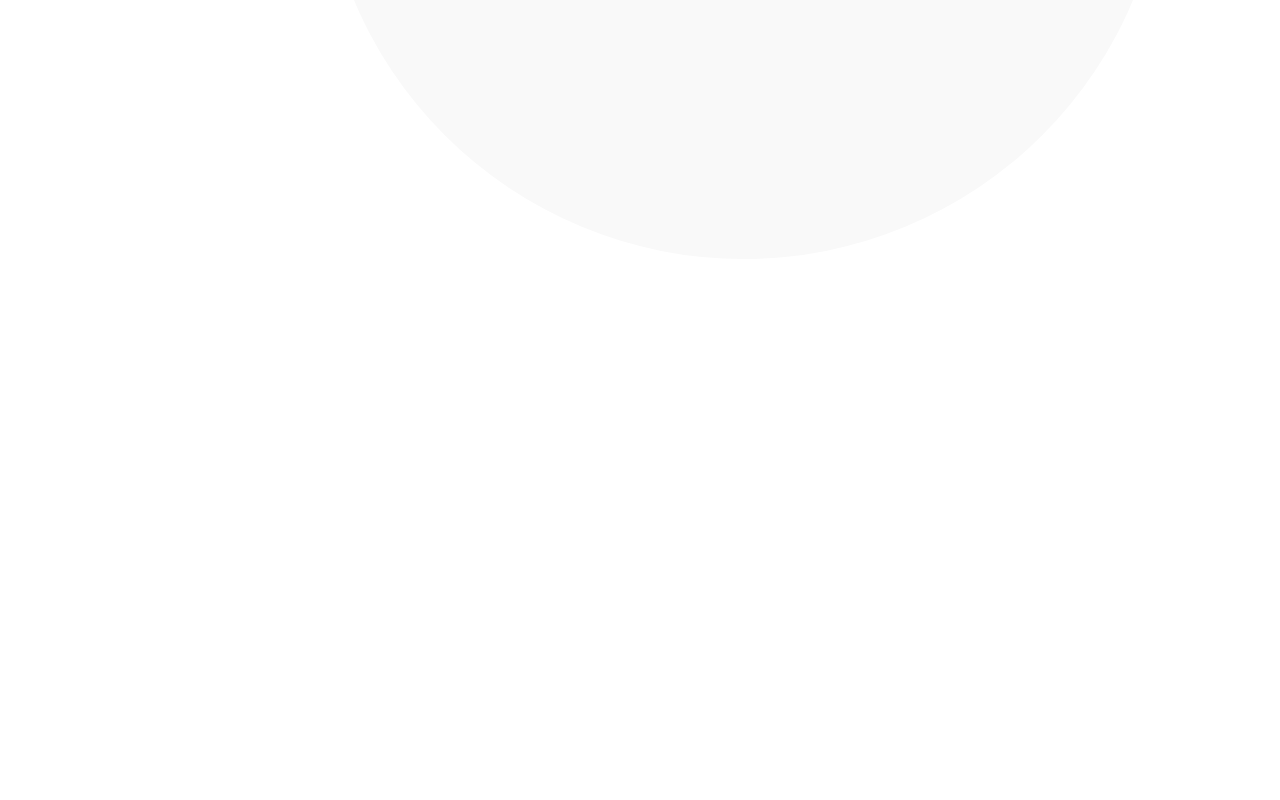
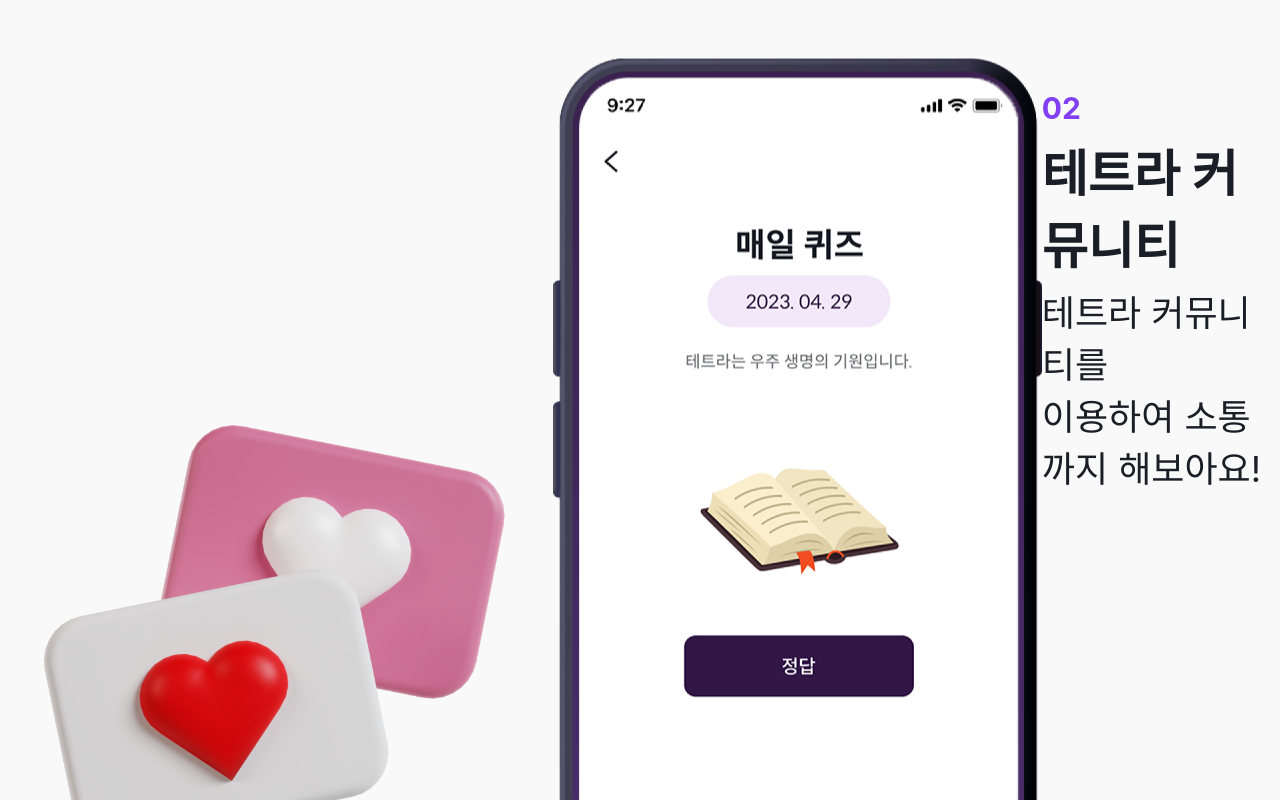
Before and after one commit to dstestdeveloper/tetra, a React (Create React App) app: page / in a window 1280 px wide. Shown: the part 3280-4080 px from the top of the page. Before the commit the page ends 3539 px from the top, so only its background shows below. Built offline with nearby package versions, Linux system fonts and the light colour scheme.

Commit message:
Feature: 커뮤니티부분 배체 제외 완성

```diff
--- a/src/App.tsx
+++ b/src/App.tsx
@@ -1,3 +1,4 @@
+import Community from "./components/Community";
 import Header from "./components/Header";
 import Intro from "./components/Intro";
 import Quiz from "./components/Quiz";
@@ -10,6 +11,7 @@ function App() {
   //TODO
   //모바일버전 남음
   //quiz부분 회색원 + 그 쪽 style문제
+  //커뮤니티부분 회색원 + 그 쪽 style문제
 
   return (
     <>
@@ -17,6 +19,7 @@ function App() {
       <Intro />
       <SelfCoaching />
       <Quiz />
+      <Community />
       <div style={{ height: "200px" }}></div>
     </>
   );
--- /dev/null
+++ b/src/components/Community.tsx
@@ -0,0 +1,74 @@
+import React from "react";
+import styled from "styled-components";
+
+const Community: React.FC = () => {
+  return (
+    <CommunityWrapper>
+      <CommunityImage
+        src={"/images/heart.png"}
+        alt="heart"
+        width={553}
+        height={553}
+      />
+      <CommunityImage
+        src={"/images/quizPhone.png"}
+        alt="quizPhone"
+        width={489}
+        height={869}
+      />
+      <CommunityDescription>
+        <PurpleTitle>02</PurpleTitle>
+        <Title>테트라 커뮤니티</Title>
+        <Content>
+          테트라 커뮤니티를
+          <br />
+          이용하여 소통까지 해보아요!
+        </Content>
+      </CommunityDescription>
+    </CommunityWrapper>
+  );
+};
+
+const PurpleTitle = styled.div`
+  font-weight: 700;
+  font-size: 30px;
+  color: #813ff2;
+`;
+
+const Content = styled.div`
+  font-weight: 400;
+  font-size: 36px;
+  color: #1a1f27;
+  margin-top: 6px;
+`;
+
+const Title = styled.div`
+  font-weight: 700;
+  font-size: 50px;
+  color: #1a1f27;
+  margin-top: 8px;
+`;
+
+const CommunityDescription = styled.div`
+  display: inline-flex;
+  flex-direction: column;
+  align-items: flex-start;
+  margin-bottom: 435px;
+`;
+
+const CommunityImage = styled.img`
+  object-fit: contain;
+  z-index: 1;
+`;
+
+const CommunityWrapper = styled.div`
+  position: relative;
+  width: 100%;
+  height: 967px;
+  background-color: #f9f9f9;
+  display: inline-flex;
+  justify-content: space-evenly;
+  align-items: flex-end;
+`;
+
+export default Community;
```
Also changed, not shown: public/images/communityPhone.png (added), public/images/heart.png (added).
